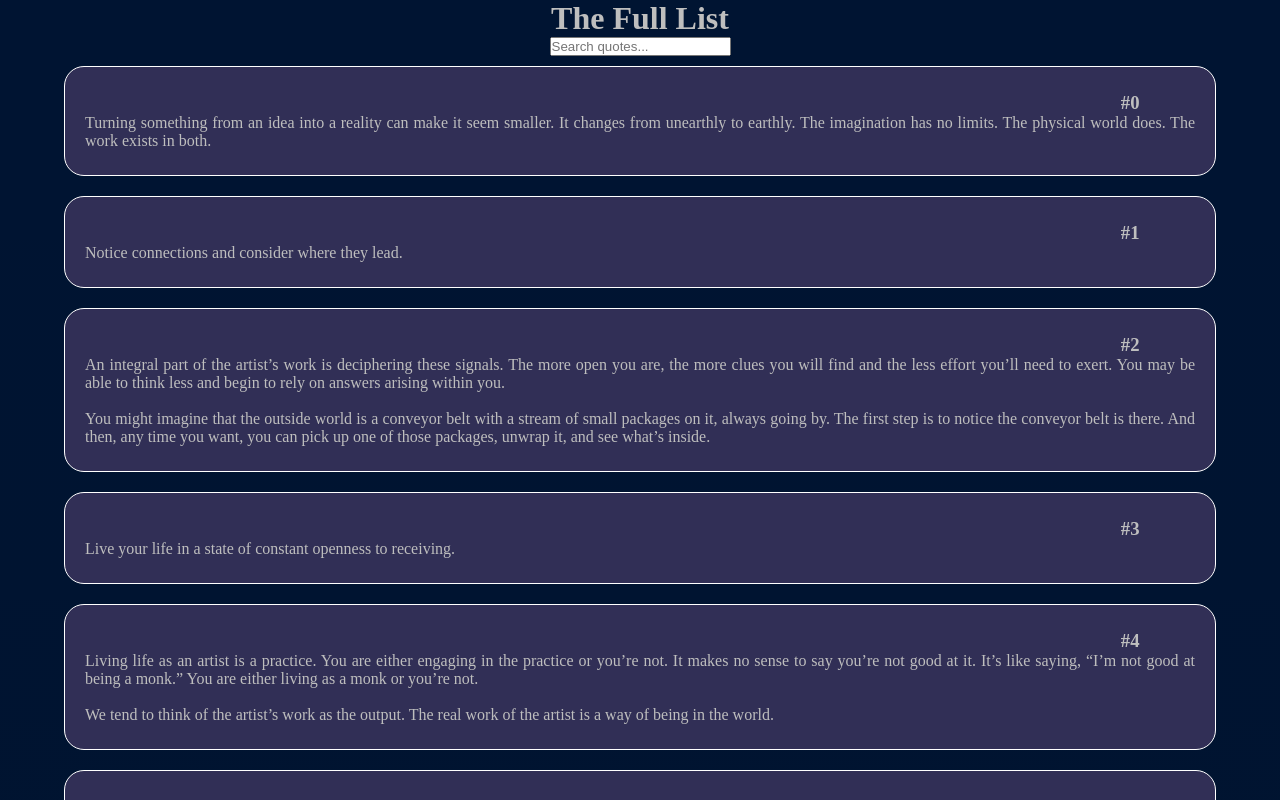
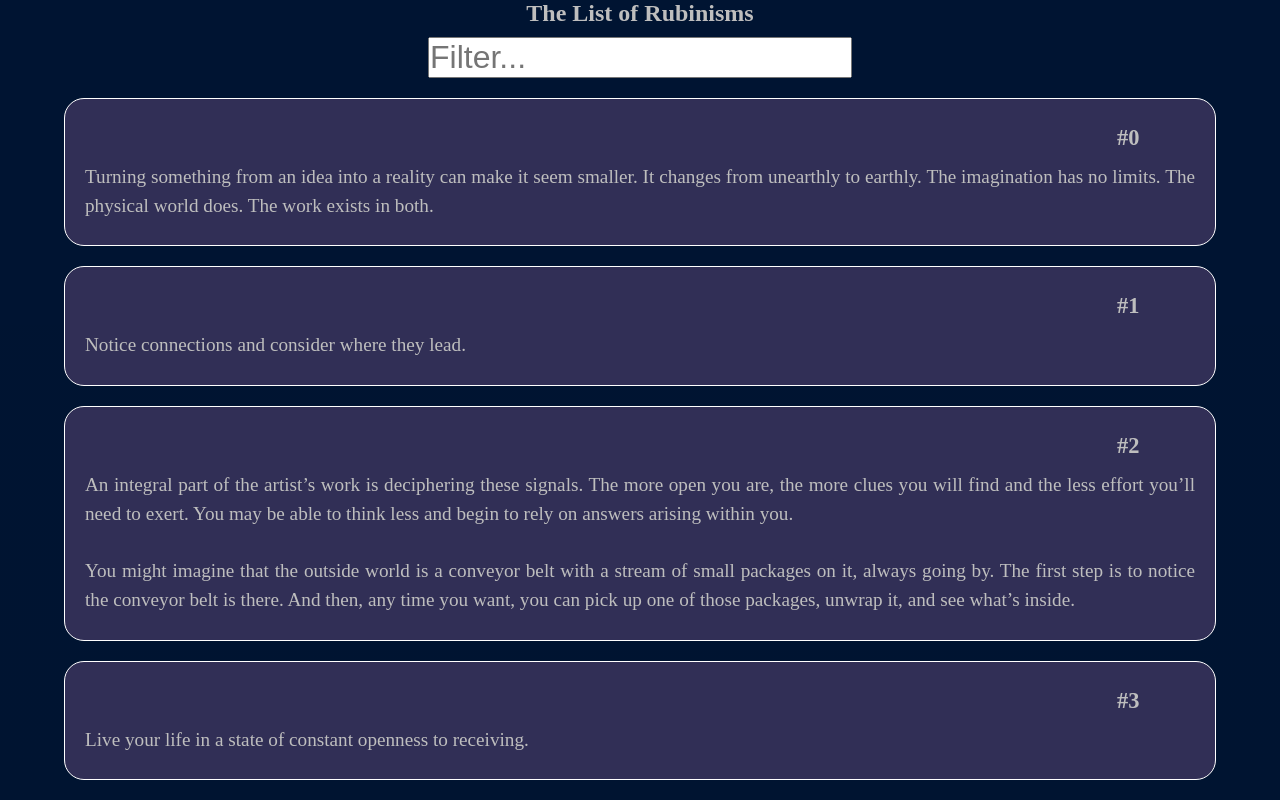
Before and after one commit to ddectis/rubinisms, a Next.js app: page /list in a window 1280 px wide. Shown: the top 800 px of the page. Built offline with nearby package versions, Linux system fonts and the light colour scheme.

Commit message:
search refinements

```diff
--- a/src/pages/list.tsx
+++ b/src/pages/list.tsx
@@ -33,12 +33,13 @@ export default function List() {
 
    return (
       <div className={styles.content}>
-         <h1>The Full List</h1>
+         <h2>The List of Rubinisms</h2>
          <input
+            className={styles.searchField}
             type="text"
             value={inputValue}
             onChange={handleChange}
-            placeholder="Search quotes..."
+            placeholder="Filter..."
          />
 
          {filteredQuotes.map((quote, index) => (
--- a/src/styles/List.module.css
+++ b/src/styles/List.module.css
@@ -14,10 +14,19 @@
     background: #312f56;
     text-align: justify;
     white-space: pre-wrap;
+    font-size: 1.2em;
+    line-height: 150%;
 }
 
 .quoteNumber{
     text-align: right;
     width: 100%;
     padding-right: 5%;
+    padding-bottom: 10px;
 }
+
+.searchField{
+    /* height:2.5em; */
+    font-size: 2em;
+    margin-block: 10px;
+}
```
